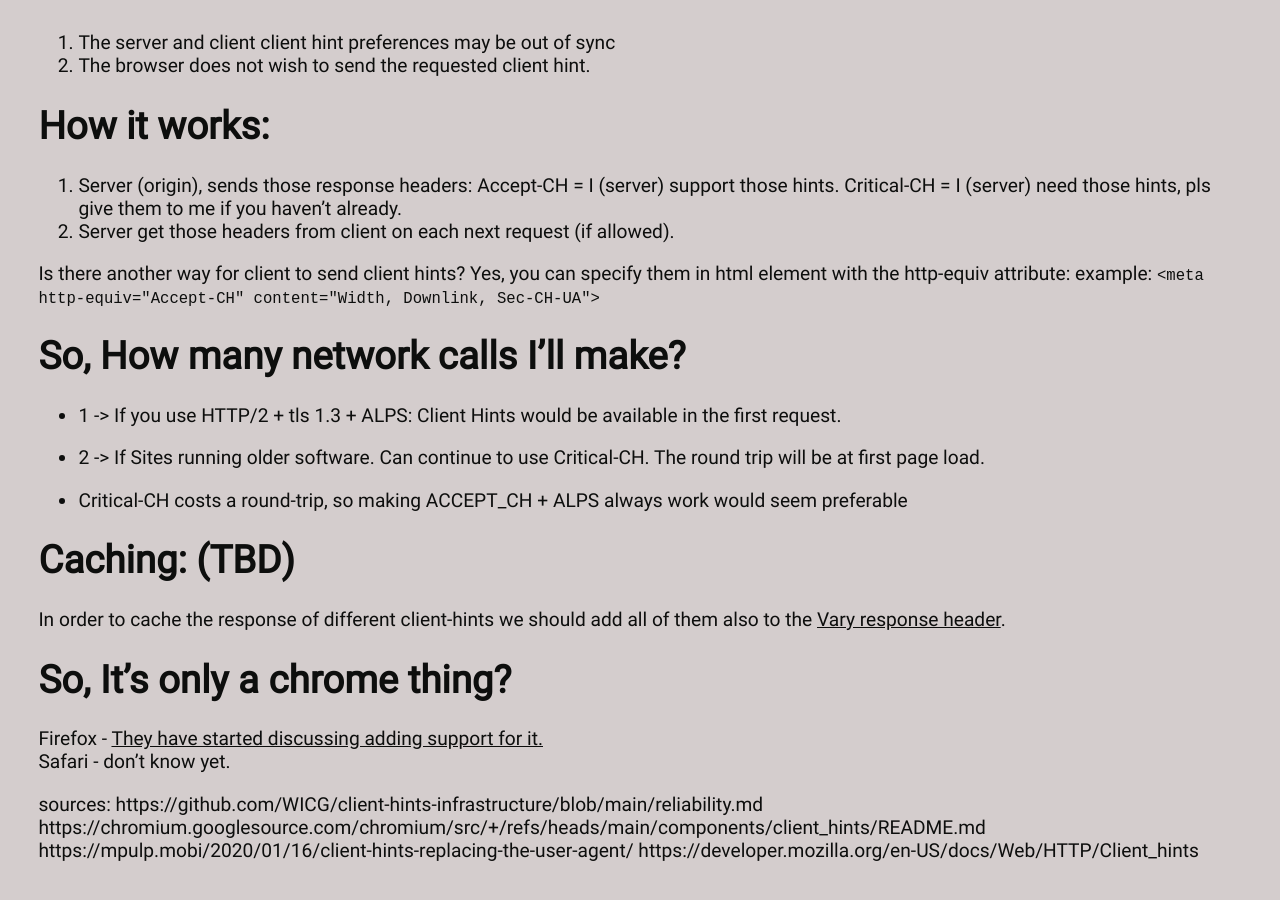
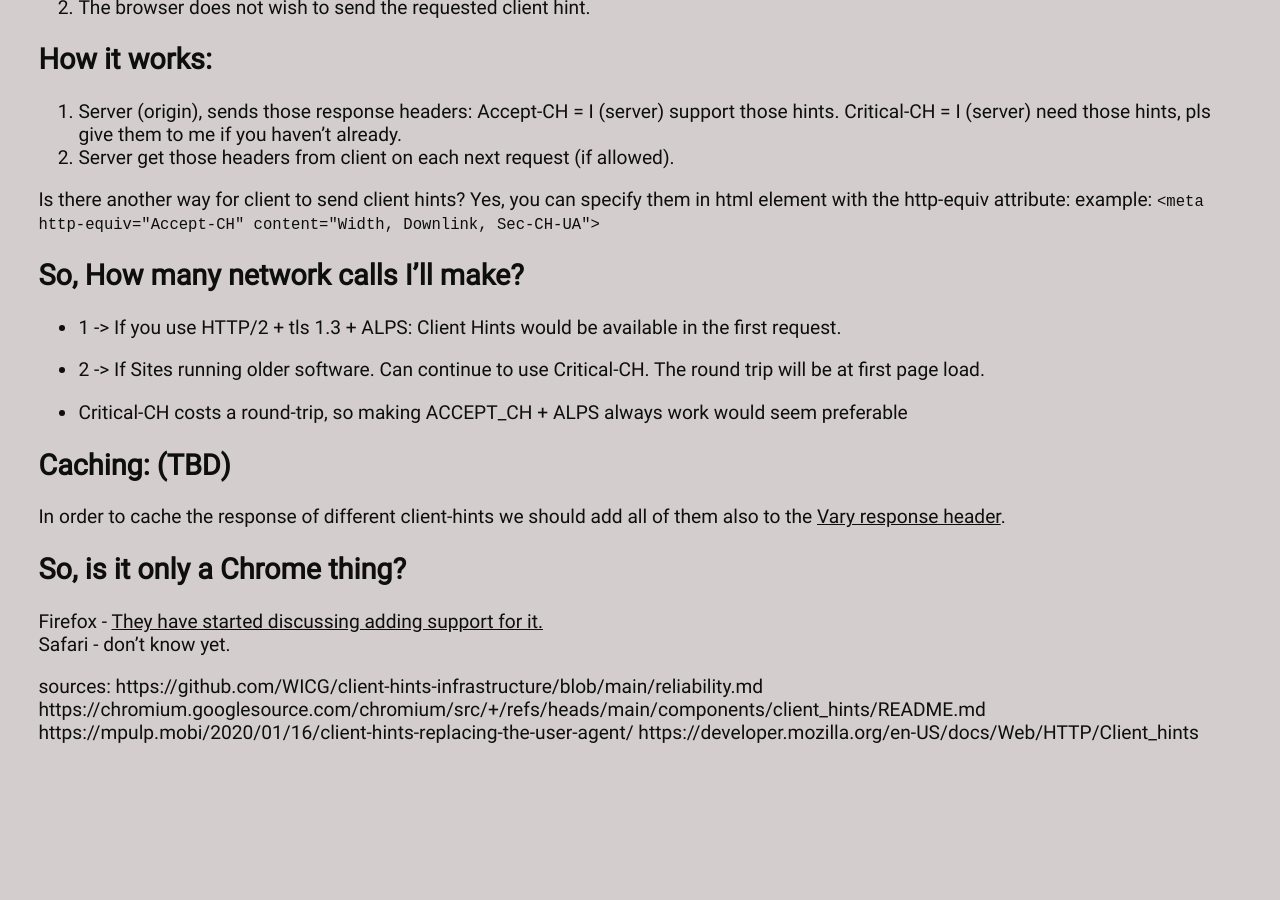
Before and after one commit to purple-cmd/blog, a Jekyll site: the page built from _posts/2022-05-28-Client-Hints.md, in a window 1280 px wide and 900 px high, scrolled down 829 px. Built offline with Jekyll 4.4.1, drawn with Linux system fonts in a browser that asks for light colours; after the commit the page ends 1612 px from its top, so only the background shows below that.

```diff
--- a/_posts/2022-05-28-Client-Hints.md
+++ b/_posts/2022-05-28-Client-Hints.md
@@ -11,27 +11,27 @@ This happens because when the server was making the html webpage, it didn't know
 
 So I tried to find a solution, to notify the server about the client preferences at the first request and I found my savior: Client Hints:
 
-# So what are Http Client Hints?
+## So what are Http Client Hints?
 A way for the server to ask and get info about the client (device, dark-mode preference, approximate bandwidth, reduced data preference...)
 * This cache is cleared when session cookies are cleared, or when a user clears site data or cookies for a given origin.
 * Client Hints are not available on the very first navigation request
 
-# What they intend to replace?
+## What they intend to replace?
 User-agent string.
 Google and Mozilla wants to [freeze and unify it](https://groups.google.com/a/chromium.org/g/blink-dev/c/-2JIRNMWJ7s/m/yHe4tQNLCgAJ)
 
 Who's the creator: Google.
 
-# Motivation:
+## Motivation:
 1. Privacy - Now client can negotiate with server on what to send from privacy endpoint.
 2. Efficiency - For historical reasons user-agent contains a lot of largely irrelevant information.
 3. Political -  Up until now user-agent was used in order to fingerprint users, and google wants to make fingerprinting harder.
 
-# Client Hints need to be reliable
+## Client Hints need to be reliable
 1. The server and client client hint preferences may be out of sync
 2. The browser does not wish to send the requested client hint.
 
-# How it works:
+## How it works:
 1. Server (origin), sends those response headers:
 	Accept-CH = I (server) support those hints.
 	Critical-CH = I (server) need those hints, pls give them to me if you haven't already.
@@ -41,17 +41,17 @@ Is there another way for client to send client hints?
 Yes, you can specify them in html <meta> element with the http-equiv attribute:
 example: `<meta http-equiv="Accept-CH" content="Width, Downlink, Sec-CH-UA">`
 
-# So, How many network calls I'll make?
+## So, How many network calls I'll make?
  - 1 -> If you use HTTP/2 + tls 1.3 + ALPS: Client Hints would be available in the first request.
  - 2 -> If Sites running older software. Can continue to use Critical-CH. The round trip will be at first page load.
 
  * Critical-CH costs a round-trip, so making ACCEPT_CH + ALPS always work would seem preferable
 
 
-# Caching: (TBD)
+## Caching: (TBD)
 In order to cache the response of different client-hints we should add all of them also to the [Vary response header](https://developer.mozilla.org/en-US/docs/Web/HTTP/Headers/Vary).
 
-# So, It's only a chrome thing?
+## So, is it only a Chrome thing?
 Firefox - [They have started discussing adding support for it.](https://bugzilla.mozilla.org/show_bug.cgi?id=935216)
 Safari - don't know yet.
 
```
